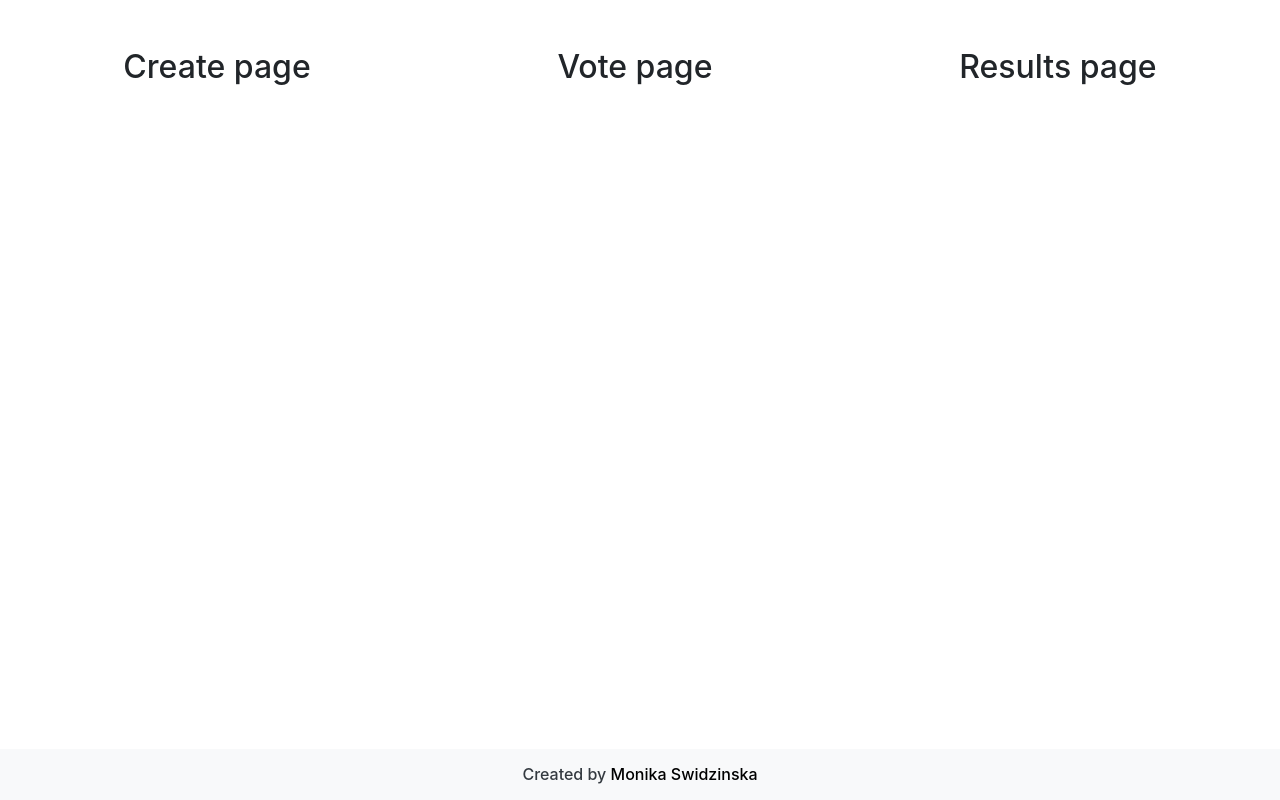
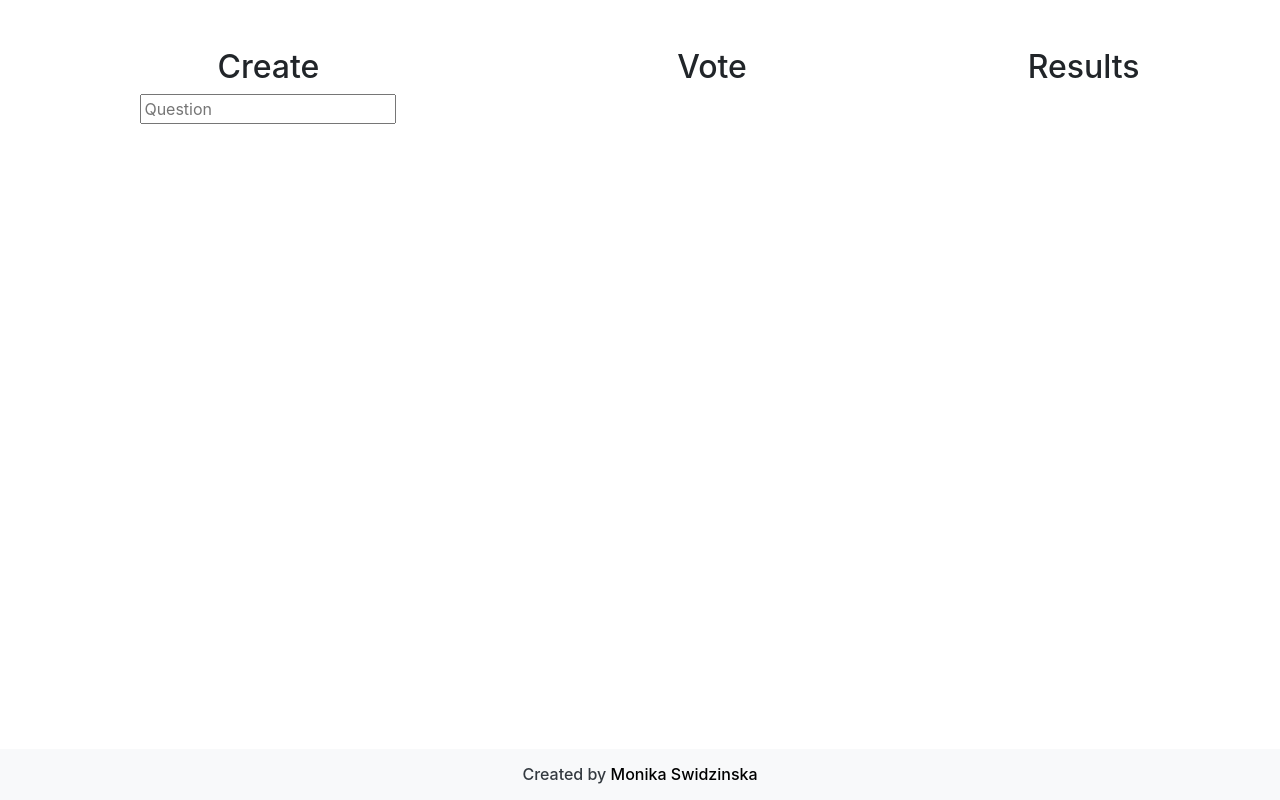
Before and after one commit to monikaando/poll, a React (Create React App) app in the folder poll-app/: page / in a window 1280 px wide. Built offline with nearby package versions, Linux system fonts and the light colour scheme.

Commit message:
[ADD] question input

```diff
--- a/poll-app/src/components/Create.jsx
+++ b/poll-app/src/components/Create.jsx
@@ -1,12 +1,32 @@
-import React from "react";
+import React, { Component } from "react";
 
-const Create = () => {
-  return (
-    <div>
-      <h2>Create page</h2>
-    </div>
+export default class Create extends Component {
+  constructor(props) {
+    super(props);
+    this.state = {
+      value: "",
+    };
+    this.handleChange = this.handleChange.bind(this);
+  }
+  handleChange(e) {
+    this.setState({ value: e.target.value });
+  }
 
-  );
-};
-
-export default Create;
+  render() {
+    return (
+      <div>
+        <div>
+          <h2>Create</h2>
+        </div>
+        <form>
+          <input
+            type="text"
+            value={this.state.value}
+            placeholder="Question"
+            onChange={this.handleChange}
+          />
+        </form>
+      </div>
+    );
+  }
+}
--- a/poll-app/src/components/Results.jsx
+++ b/poll-app/src/components/Results.jsx
@@ -3,7 +3,7 @@ import React from "react";
 const Results = () => {
   return (
     <div>
-      <h2>Results page</h2>
+      <h2>Results</h2>
     </div>
   );
 };
--- a/poll-app/src/components/Vote.jsx
+++ b/poll-app/src/components/Vote.jsx
@@ -3,7 +3,7 @@ import React from "react";
 const Vote = () => {
   return (
     <div>
-      <h2>Vote page</h2>
+      <h2>Vote</h2>
     </div>
   );
 };
```
